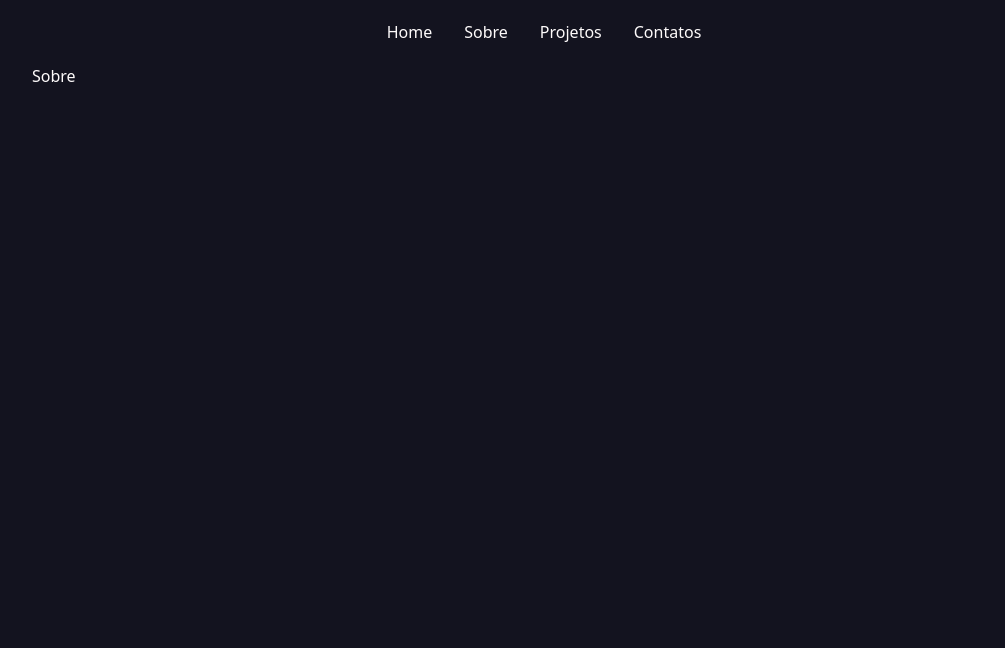
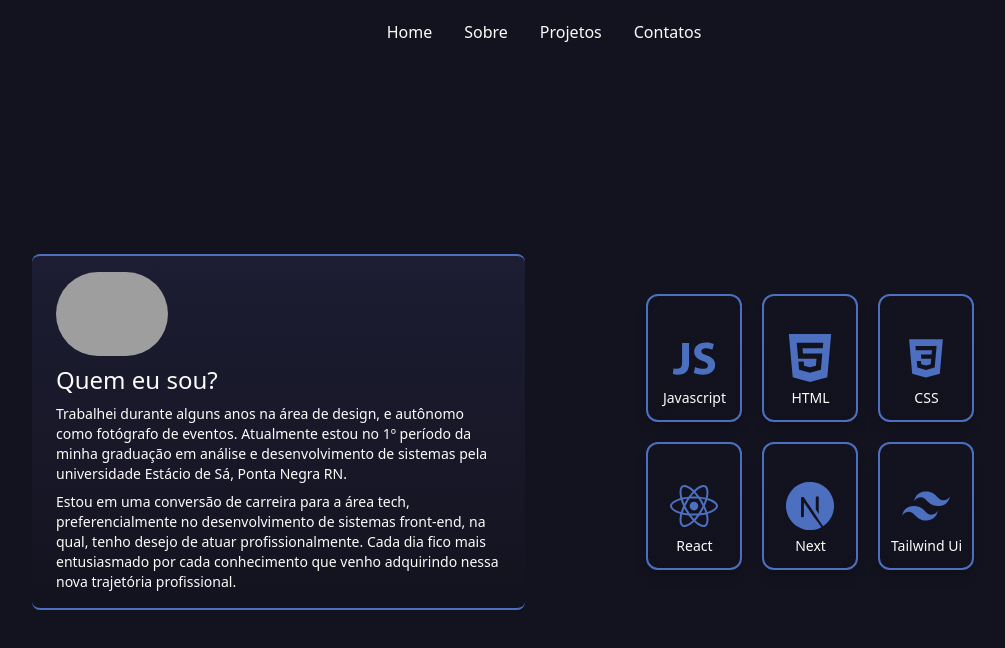
Before and after one commit to andersonDias89/my-site-next, a Next.js app: page /sobre in a window 1280 px wide. Shown: the top 648 px of the page, without its empty margins (96-1101 px from the left). Built offline with nearby package versions, Linux system fonts and the light colour scheme; grey boxes are pictures that could not be loaded.

Commit message:
estilizando cards skills

```diff
--- a/src/components/AboutMe/index.tsx
+++ b/src/components/AboutMe/index.tsx
@@ -1,11 +1,82 @@
 import Link from "next/link";
+import { DiJavascript1, DiCss3 } from 'react-icons/di'
+import { ImHtmlFive } from 'react-icons/im'
+import { FaReact } from 'react-icons/fa'
+import { SiNextdotjs, SiTailwindcss } from 'react-icons/si'
+
 
 export function AboutMe() {
     return (
-        <div className="w-full">
-        <div className="container animation-transition">
-            <h1>Sobre</h1>
+        <div className="w-full h-[calc(100vh-64px)] flex items-center justify-center">
+            <div className="container flex justify-center items-center space-x-10">
+                <div className="space-y-2 shape animation-transition-left bg-gray-700 py-4 px-6 w-1/2 rounded-lg">
+                    <img className="rounded-full w-28" src={'https://github.com/andersondias89.png'} alt="" />
+                    <h2 className="text-2xl">Quem eu sou?</h2>
+                    <div className="text-sm space-y-2">
+                        <p>
+                            Trabalhei durante alguns anos na área de design,
+                            e autônomo como fotógrafo de eventos. Atualmente
+                            estou no 1º período da minha graduação em análise e
+                            desenvolvimento de sistemas pela universidade Estácio de Sá,
+                            Ponta Negra RN.
+                        </p>
+
+                        <p>
+                            Estou em uma conversão de carreira para a área tech,
+                            preferencialmente no desenvolvimento de sistemas front-end, na qual,
+                            tenho desejo de atuar profissionalmente. Cada dia fico mais entusiasmado
+                            por cada conhecimento que venho adquirindo nessa nova trajetória profissional.
+                        </p>
+                    </div>
+                </div>
+
+                <div className="animation-transition-right w-1/2 flex items-center justify-center ">
+                    <div className="grid grid-cols-3 gap-5">
+                        <div className="p-2 card w-24 hover:-translate-y-2 transition-transform relative h-32 flex flex-col justify-center items-center rounded-xl shadow-lg">
+                            <div className="text-6xl text-secondary">
+                                <DiJavascript1 />
+                            </div>
+                            <p className="text-sm absolute bottom-3 ">Javascript</p>
+                        </div>
+
+                        <div className="p-2 card relative w-24 hover:-translate-y-2 transition-transform h-32 flex flex-col justify-center items-center rounded-xl shadow-lg">
+                            <div className="text-5xl text-secondary">
+                                <ImHtmlFive />
+                            </div>
+                            <p className="text-sm absolute bottom-3">HTML</p>
+                        </div>
+
+                        <div className="p-2 card relative w-24 hover:-translate-y-2 transition-transform h-32 flex flex-col justify-center items-center rounded-xl shadow-lg">
+                            <div className="text-5xl text-secondary">
+                                <DiCss3 />
+                            </div>
+                            <p className="text-sm absolute bottom-3">CSS</p>
+                        </div>
+
+                         <div className="p-2 card relative w-24 hover:-translate-y-2 transition-transform h-32 flex flex-col justify-center items-center rounded-xl shadow-lg">
+                            <div className="text-5xl text-secondary">
+                            <FaReact />
+                            </div>
+                            <p className="text-sm absolute bottom-3">React</p>
+                        </div>
+
+                         <div className="p-2 card relative w-24 hover:-translate-y-2 transition-transform h-32 flex flex-col justify-center items-center rounded-xl shadow-lg">
+                            <div className="text-5xl text-secondary">
+                            <SiNextdotjs />
+                            </div>
+                            <p className="text-sm absolute bottom-3">Next</p>
+                        </div>
+
+                        <div className="p-2 card relative w-24 hover:-translate-y-2 transition-transform h-32 flex flex-col justify-center items-center rounded-xl shadow-lg">
+                            <div className="text-5xl text-secondary">
+                            <SiTailwindcss />
+                            </div>
+                            <p className="text-sm absolute bottom-3">Tailwind Ui</p>
+                        </div>
+
+                    </div>
+                </div>
+            </div>
         </div>
-    </div>
     )
 }
--- a/src/components/InitialPage/index.tsx
+++ b/src/components/InitialPage/index.tsx
@@ -1,9 +1,10 @@
 import Link from "next/link";
+import { AiFillGithub, AiFillLinkedin, AiFillInstagram } from 'react-icons/ai'
 
 export function InitialPage() {
     return (
-        <div className="w-full h-[calc(100vh-64px)] flex items-center justify-center">
-            <div className="container flex justify-center items-center space-x-8">
+        <div className="w-full h-[calc(100vh-64px)] flex items-center justify-center flex-wrap">
+            <div className="container flex justify-center items-center space-x-10">
                 <div className="animation-transition-left">
                     <span className="font-light text-lg">Eu me chamo</span>
                     <h1 className="text-4xl">Anderson Dias</h1>
@@ -19,6 +20,14 @@ export function InitialPage() {
                     <img className="w-72" src={'assets/img-home.png'} alt="" />
                 </div>
             </div>
+
+            <div className="w-full container flex justify-center">
+                <div className="animation-transition-bottom flex space-x-4 text-3xl text-secondary">
+                    <AiFillGithub />
+                    <AiFillLinkedin />
+                    <AiFillInstagram />
+                </div>
+            </div>
         </div>
     )
 }
--- a/src/styles/globals.css
+++ b/src/styles/globals.css
@@ -8,6 +8,18 @@ body {
 
 .container {
     @apply w-4/5 m-auto
+}
+
+.shape {
+    background: linear-gradient(to bottom, #1d1d33, #13131F);
+    border-bottom: #4C6FBF solid 2px;
+    border-top: #4C6FBF solid 2px;
+}
+
+.card {
+    background: linear-gradient(to top, #12121f, #13131F);
+    border: #4C6FBF solid 2px;
+
 }
 
 
@@ -21,6 +33,9 @@ body {
     animation: opacity-layer 1s ease-in, transition-layer-right 1s ease-in;
 }
 
+.animation-transition-bottom {
+    animation: opacity-layer 1s ease-in, transition-layer-bottom 1s ease-in;
+}
 
 @keyframes opacity-layer {
     0% {
@@ -48,3 +63,12 @@ body {
         transform: translateX(0);
     }
 }
+
+@keyframes transition-layer-bottom {
+    0% {
+        transform: translateY(50px);
+    }
+    100% {
+        transform: translateY(0);
+    }
+}
```
